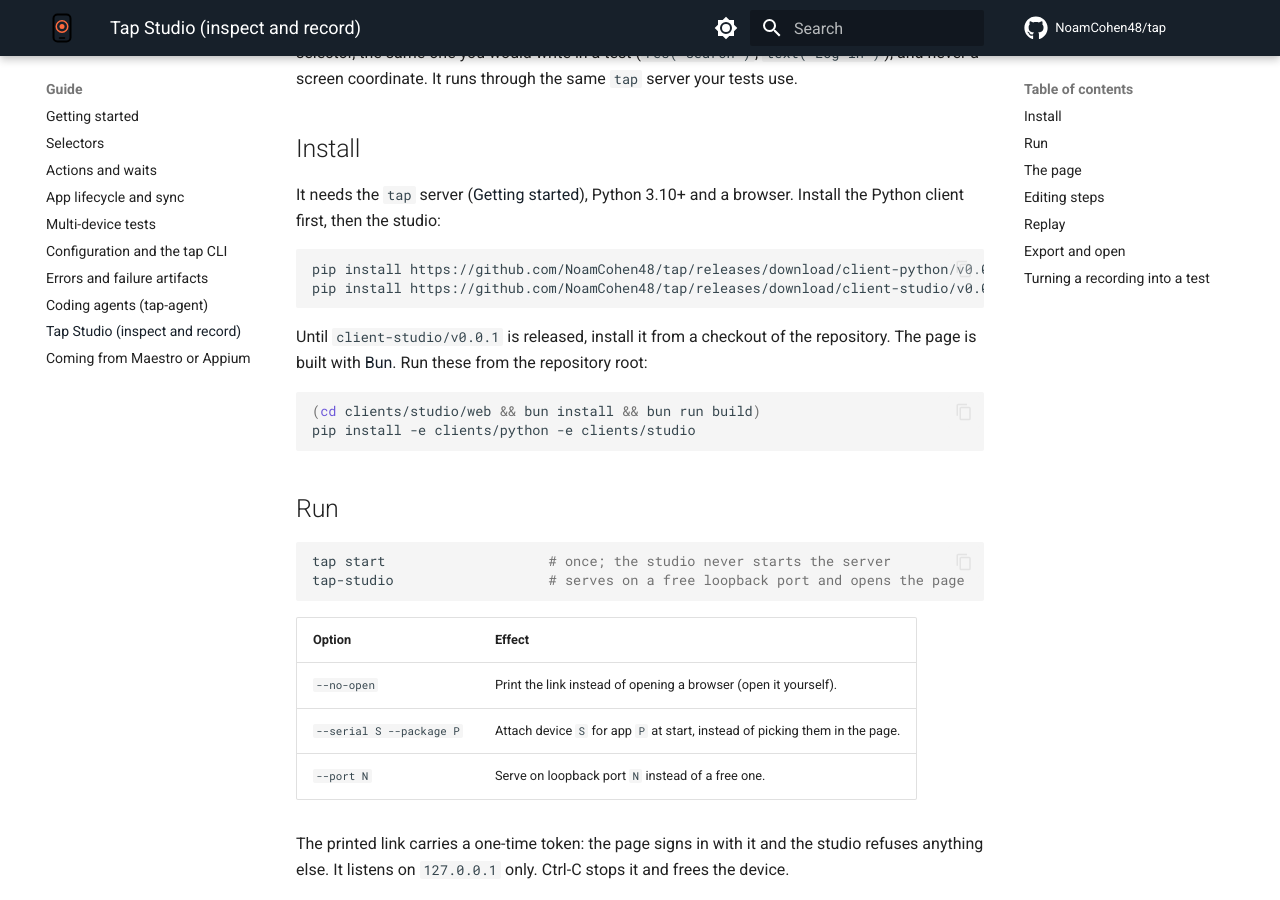
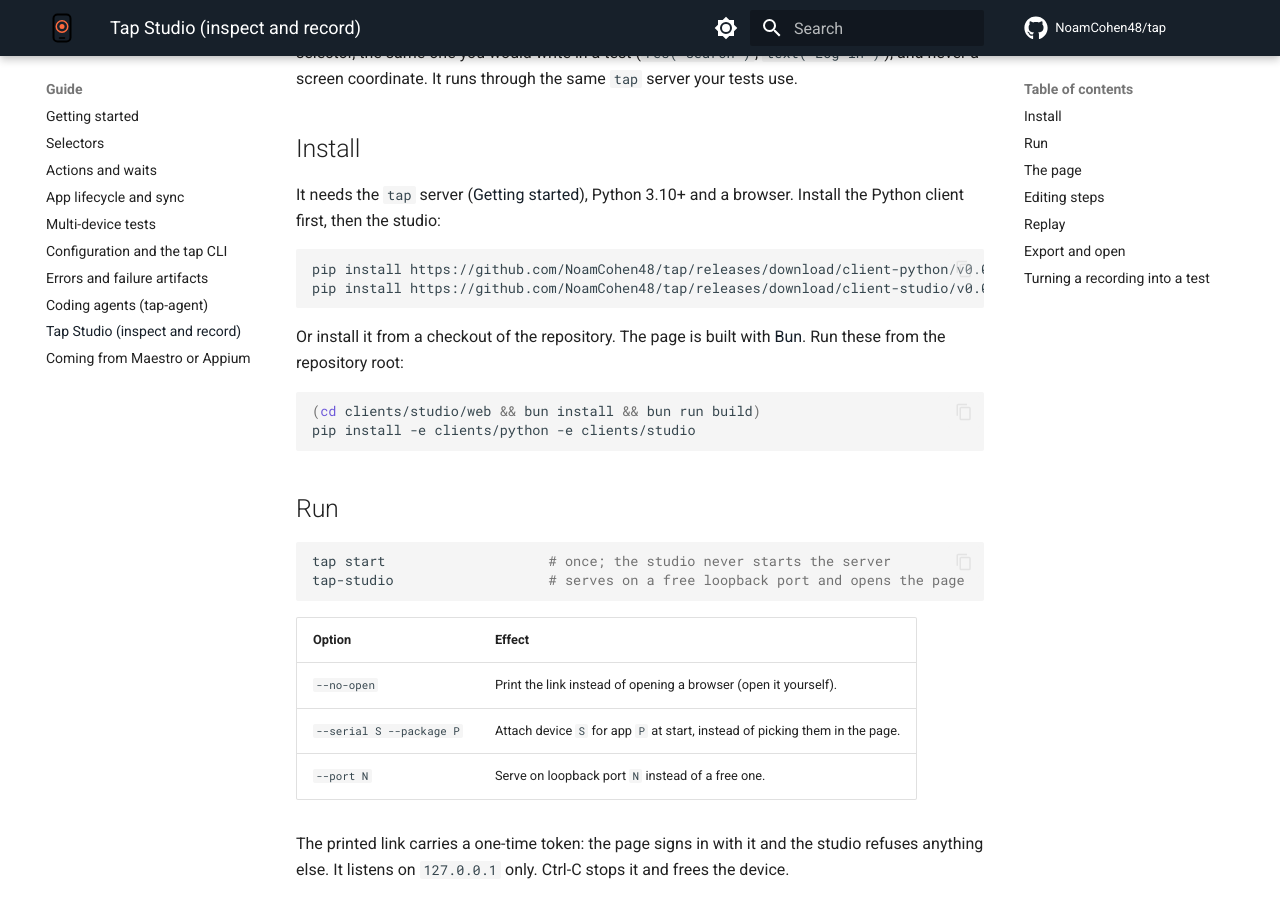
Before and after one commit to NoamCohen48/tap, an MkDocs documentation site: the page built from docs/guide/studio.md, in a window 1280 px wide and 900 px high, scrolled down 371 px. Built offline with MkDocs 1.6.1 and Material for MkDocs 9.7.7, drawn with Linux system fonts in a browser that asks for light colours; comment, search, counter and statistics services are not loaded.

Commit message:
Release 0.0.2 (engine, Kotlin, Python, agent) and tap-studio 0.0.1
tap-agent and tap-studio require tap-e2e 0.0.2 (system panels). Install links and the
changelog name the new versions.

````diff
--- a/docs/guide/studio.md
+++ b/docs/guide/studio.md
@@ -15,12 +15,12 @@ It needs the `tap` server ([Getting started](getting-started.md#1-the-server)),
 a browser. Install the Python client first, then the studio:
 
 ```bash
-pip install https://github.com/NoamCohen48/tap/releases/download/client-python/v0.0.1/tap_e2e-0.0.1-py3-none-any.whl
+pip install https://github.com/NoamCohen48/tap/releases/download/client-python/v0.0.2/tap_e2e-0.0.2-py3-none-any.whl
 pip install https://github.com/NoamCohen48/tap/releases/download/client-studio/v0.0.1/tap_studio-0.0.1-py3-none-any.whl
 ```
 
-Until `client-studio/v0.0.1` is released, install it from a checkout of the repository. The page
-is built with [Bun](https://bun.sh). Run these from the repository root:
+Or install it from a checkout of the repository. The page is built with [Bun](https://bun.sh).
+Run these from the repository root:
 
 ```bash
 (cd clients/studio/web && bun install && bun run build)
````
Also changed, not shown: .docs/release-engineering.md (+4 -4 lines), CHANGELOG.md (+7 -1 lines), README.md (+8 -8 lines), docs/guide/agents.md (+2 -2 lines), docs/guide/getting-started.md (+6 -6 lines), docs/reference/releases.md (+2 -2 lines), 4 other files.
